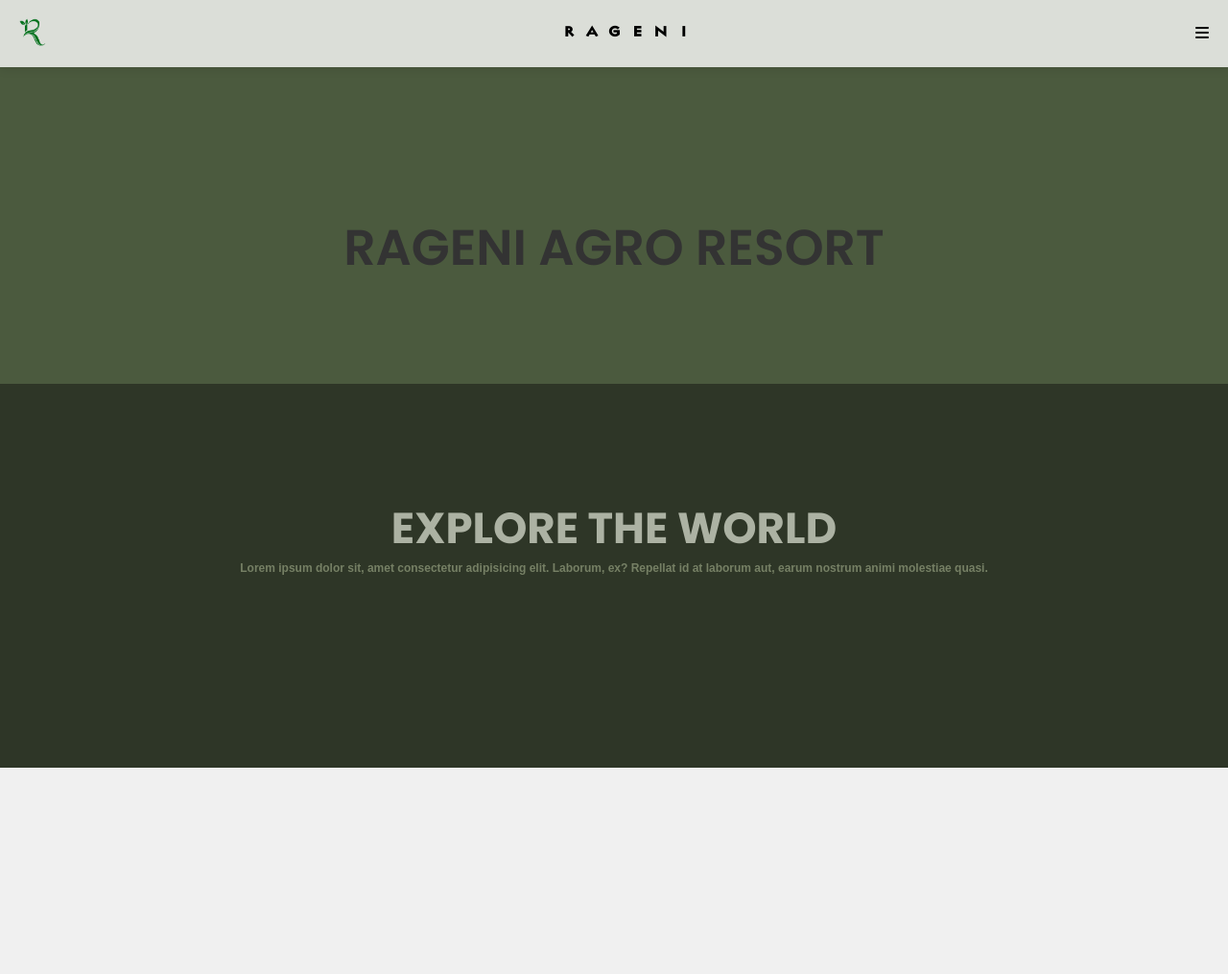
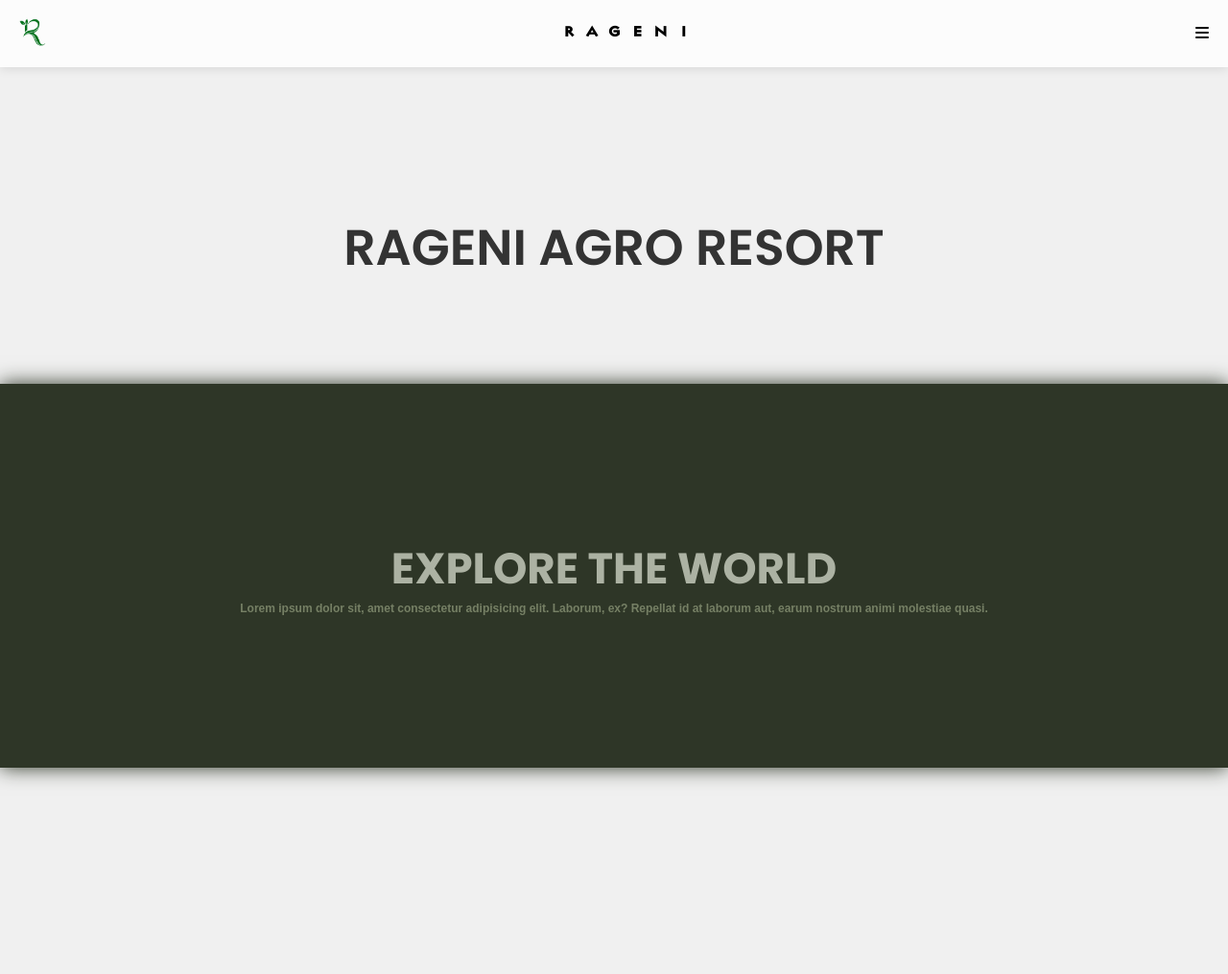
Before and after one commit to zenithkandel/rageni-resort, a PHP site: page / in a window 1280 px wide. Shown: the top 1015 px of the page at 96% size. Run offline with PHP 8.4, Linux system fonts and the light colour scheme; some libraries are stand-ins or nearby versions; some web fonts are replaced.

Commit message:
Implement dynamic blob behavior and adjust styles for improved hero section layout

```diff
--- a/index.html
+++ b/index.html
@@ -29,13 +29,14 @@
     <div class="hero-content">
       RAGENI AGRO RESORT
     </div>
-    <div class="svg-text">
+
+    <div class="blob blob-down">
+      <div class="svg-text">
       <div class="title">EXPLORE THE WORLD</div>
       <div class="sub-title">Lorem ipsum dolor sit, amet consectetur adipisicing elit. Laborum, ex? Repellat id at
         laborum aut, earum nostrum animi molestiae quasi.</div>
     </div>
-    <div class="blob blob-up"></div>
-    <div class="blob blob-down"></div>
+    </div>
   </div>
   <section>
     <h1>Section 1</h1>
@@ -52,7 +53,6 @@
 </body>
 <script>
   // // console.log(window.innerHeight, window.innerWidth);
-  // const blob = document.querySelector('.blob');
   // function loadRect() {
   //   blob_width = (((window.screen.height) ** 2 + (window.screen.width) ** 2) ** 0.5)
   //   blob.style.width = blob_width + 'px';
@@ -63,6 +63,36 @@
   // window.onresize = () => {
   //   loadRect();
   // }
+
+  const blob = document.querySelector('.blob');
+  let scrollTop = document.documentElement.scrollTop;
+  let windowHeight = window.innerHeight;
+  let percent = Math.round(100 * scrollTop / windowHeight);
+  console.log(percent);
+  if (percent >= 10) {
+    blob.style.bottom = percent - 10 + '%';
+    blob.style.opacity = 100 - percent + '%';
+
+  }
+  else {
+    blob.style.bottom = 0 + '%';
+    blob.style.opacity = 100 + '%';
+  }
+  document.onscroll = () => {
+    scrollTop = document.documentElement.scrollTop;
+   windowHeight = window.innerHeight;
+    percent = Math.round(100 * scrollTop / windowHeight);
+
+    if (percent >= 10) {
+      blob.style.height = 50-percent*2 + 'vh';
+      blob.style.opacity = 100 - percent*3 + '%';
+
+    }
+    else {
+            blob.style.height = 50 + 'vh';
+      blob.style.opacity = 100 + '%';
+    }
+  };
 </script>
 
 </html>
--- a/style.css
+++ b/style.css
@@ -41,22 +41,26 @@ body {
   left: 50%;
   transform: translate(-50%, 0%);
   width: 100vw;
+  overflow: hidden;
   height: 50vh;
+  transition:.2s;
 
   transform-origin: top left;
   /* z-index: 9999999; */
 }
 
 .hero .blob-up {
+  display: none;
   background: var(--object-fill);
 
   top: 0;
   /* border-radius: 0 0 50% 50%; */
 }
 .hero .blob-down {
-  bottom: 0;
+  position: fixed;
+  bottom:0;
   background: var(--object-shadow);
-
+  box-shadow: 0 0 20px var(--object-shadow);
   /* border-radius: 50% 50% 0 0; */
 }
 
@@ -105,7 +109,7 @@ nav .logo img {
 .svg-text {
   font-family: Poppins, sans-serif;
   position: relative;
-  top: 60%;
+  top: 50%;
   left: 50%;
   /* display: none; */
   transform: translate(-50%, -50%);
@@ -113,6 +117,7 @@ nav .logo img {
   z-index: 10;
   text-align: center;
   width: 100%;
+  overflow: hidden;
   /* border: 2px solid red; */
 }
 
```
